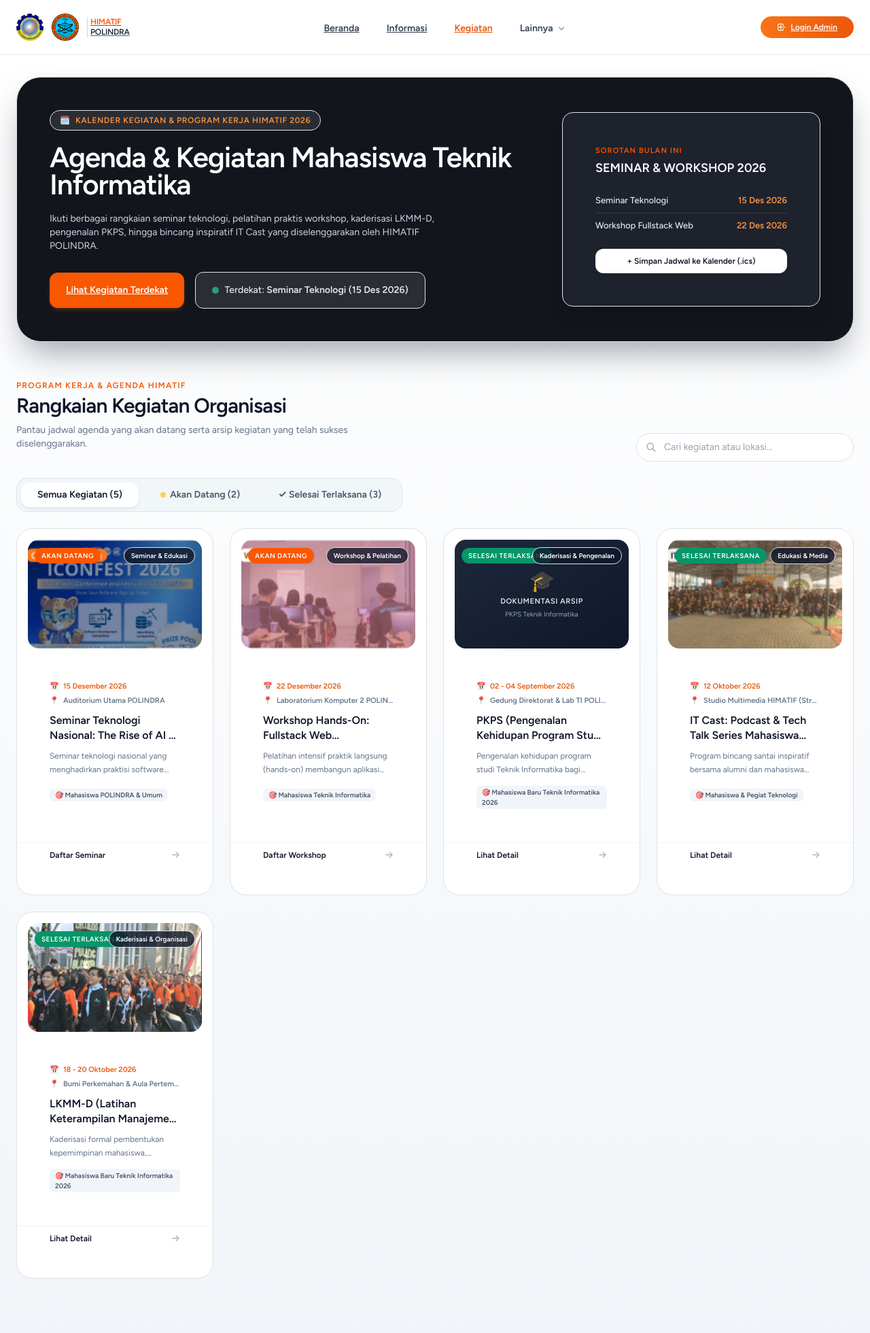
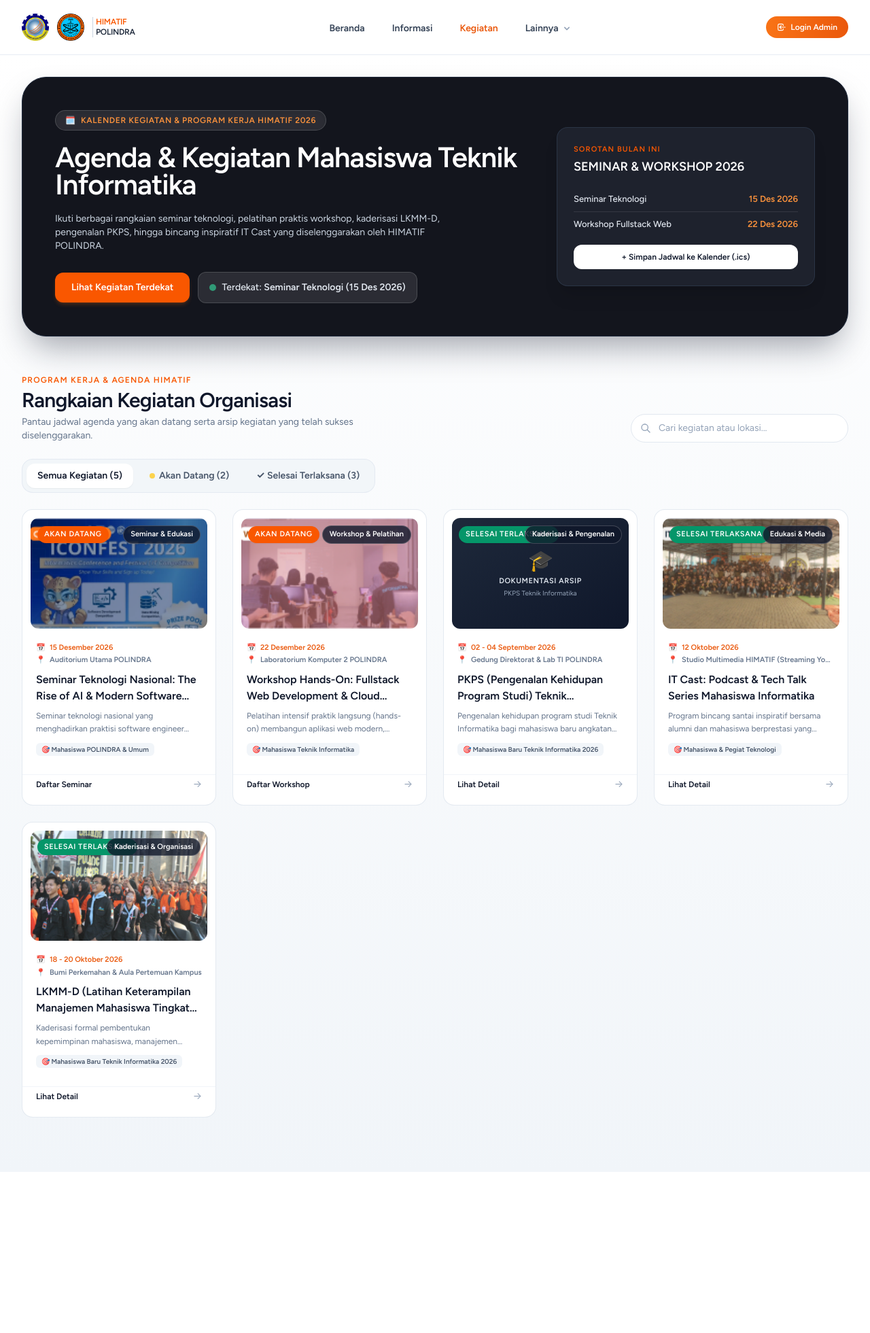
Before and after one commit to Blues24/himatif-nexus, a Laravel app: page /kegiatan in a window 1280 px wide. Shown: the whole page at 68% size. After the commit the page ends 1724 px from the top, so only its background shows below. Run offline with Laravel 12, Linux system fonts and the light colour scheme; data that the repository does not hold is empty; style sheets or scripts are compiled from the project's sources; some libraries are stand-ins or nearby versions.

Commit message:
fix: scope bootstrap to admin and fix kegiatan card sizing

```diff
--- a/resources/css/app.css
+++ b/resources/css/app.css
@@ -2,6 +2,15 @@
 @tailwind base;
 @tailwind components;
 @tailwind utilities;
+
+@layer base {
+    a,
+    a:hover,
+    a:focus,
+    a:active {
+        text-decoration: none !important;
+    }
+}
 
 @layer utilities {
     /* Sembunyikan scrollbar untuk Chrome, Safari, Edge, dan Opera */
--- a/resources/js/Layouts/AdminLayout.vue
+++ b/resources/js/Layouts/AdminLayout.vue
@@ -1,4 +1,7 @@
 <script setup>
+import 'bootstrap/dist/css/bootstrap.min.css';
+import 'bootstrap-icons/font/bootstrap-icons.css';
+import '../../css/admin-custom.css';
 import Sidebar from '@/Components/Admin/Sidebar.vue';
 import { Head } from '@inertiajs/vue3';
 
--- a/resources/js/Pages/Kegiatan.vue
+++ b/resources/js/Pages/Kegiatan.vue
@@ -347,17 +347,17 @@ const downloadCalendarICS = () => {
                         </button>
                     </div>
 
-                    <!-- 3. Grid Kartu Program Kerja (Responsive 4 Kolom) -->
-                    <div v-if="filteredActivities.length > 0" class="grid grid-cols-1 sm:grid-cols-2 lg:grid-cols-4 gap-6">
+                    <!-- 3. Grid Kartu Program Kerja (Ukuran Presisi Selaras dengan Halaman Informasi) -->
+                    <div v-if="filteredActivities.length > 0" class="grid grid-cols-1 sm:grid-cols-2 lg:grid-cols-4 gap-5 sm:gap-6">
                         <div
                             v-for="item in filteredActivities"
                             :key="item.id"
-                            class="bg-white rounded-3xl border border-slate-200/90 shadow-xs hover:shadow-xl hover:border-orange-300 transition-all duration-300 overflow-hidden flex flex-col justify-between group"
+                            class="bg-white rounded-2xl border border-slate-200/90 shadow-xs hover:shadow-xl hover:border-orange-300 transition-all duration-300 overflow-hidden flex flex-col justify-between group"
                         >
                             <div>
                                 <!-- Thumbnail Gambar dengan Badge Status & Kategori -->
                                 <div class="p-3 pb-0">
-                                    <div class="relative overflow-hidden rounded-2xl aspect-[16/10] bg-gradient-to-br from-slate-800 to-slate-900 flex items-center justify-center">
+                                    <div class="relative overflow-hidden rounded-xl aspect-[16/10] bg-gradient-to-br from-slate-800 to-slate-900 flex items-center justify-center">
                                         <img
                                             v-if="item.image"
                                             :src="item.image"
@@ -374,7 +374,7 @@ const downloadCalendarICS = () => {
                                         <!-- Badge Status di Atas Kiri -->
                                         <div class="absolute top-2.5 left-2.5">
                                             <span
-                                                class="inline-block px-2.5 py-1 rounded-full text-[10px] font-black uppercase tracking-wider shadow-sm"
+                                                class="inline-block px-2.5 py-1 rounded-full text-[10px] sm:text-[11px] font-black uppercase tracking-wider shadow-sm"
                                                 :class="item.status === 'akan_datang' ? 'bg-[#F95700] text-white' : 'bg-emerald-600 text-white'"
                                             >
                                                 {{ item.statusLabel }}
@@ -383,7 +383,7 @@ const downloadCalendarICS = () => {
 
                                         <!-- Badge Kategori di Atas Kanan -->
                                         <div class="absolute top-2.5 right-2.5">
-                                            <span class="inline-block px-2.5 py-1 rounded-full text-[10px] font-bold bg-slate-900/80 backdrop-blur-xs text-white border border-white/20">
+                                            <span class="inline-block px-2.5 py-1 rounded-full text-[10px] sm:text-[11px] font-bold bg-slate-900/80 backdrop-blur-xs text-white border border-white/20">
                                                 {{ item.category }}
                                             </span>
                                         </div>
@@ -391,9 +391,9 @@ const downloadCalendarICS = () => {
                                 </div>
 
                                 <!-- Konten Teks -->
-                                <div class="p-5 space-y-2.5 text-left">
+                                <div class="p-4 sm:p-5 space-y-2">
                                     <!-- Tanggal & Lokasi -->
-                                    <div class="space-y-1 text-[11px] font-semibold text-slate-500">
+                                    <div class="space-y-0.5 text-[11px] font-semibold text-slate-500">
                                         <div class="flex items-center gap-1.5 text-orange-600">
                                             <span>📅</span>
                                             <span>{{ item.date }}</span>
@@ -405,7 +405,7 @@ const downloadCalendarICS = () => {
                                     </div>
 
                                     <!-- Judul Kegiatan -->
-                                    <h3 class="text-base font-black text-slate-900 group-hover:text-[#F95700] transition line-clamp-2 leading-snug">
+                                    <h3 class="text-sm sm:text-base font-bold text-slate-900 group-hover:text-[#F95700] transition line-clamp-2 leading-snug">
                                         {{ item.title }}
                                     </h3>
 
@@ -415,8 +415,8 @@ const downloadCalendarICS = () => {
                                     </p>
 
                                     <!-- Sasaran Target -->
-                                    <div class="pt-1">
-                                        <span class="text-[10px] font-bold px-2 py-0.5 rounded-md bg-slate-100 text-slate-600 inline-block">
+                                    <div class="pt-0.5">
+                                        <span class="text-[10px] font-bold px-2 py-0.5 rounded-md bg-slate-100 text-slate-600 inline-block truncate max-w-full">
                                             🎯 {{ item.target }}
                                         </span>
                                     </div>
@@ -424,7 +424,7 @@ const downloadCalendarICS = () => {
                             </div>
 
                             <!-- Footer Aksi Kartu -->
-                            <div class="px-5 pb-5 pt-2 flex items-center justify-between border-t border-slate-100">
+                            <div class="px-4 sm:px-5 pb-4 sm:pb-5 pt-1 flex items-center justify-between border-t border-slate-100">
                                 <button
                                     type="button"
                                     @click="openDetailModal(item)"
--- a/resources/js/app.js
+++ b/resources/js/app.js
@@ -1,9 +1,5 @@
 import '../css/app.css';
 import './bootstrap';
-import 'bootstrap/dist/css/bootstrap.min.css';
-import 'bootstrap/dist/js/bootstrap.bundle.min.js';
-import 'bootstrap-icons/font/bootstrap-icons.css';
-import '../css/admin-custom.css';
 
 import { createInertiaApp } from '@inertiajs/vue3';
 import { resolvePageComponent } from 'laravel-vite-plugin/inertia-helpers';
```
